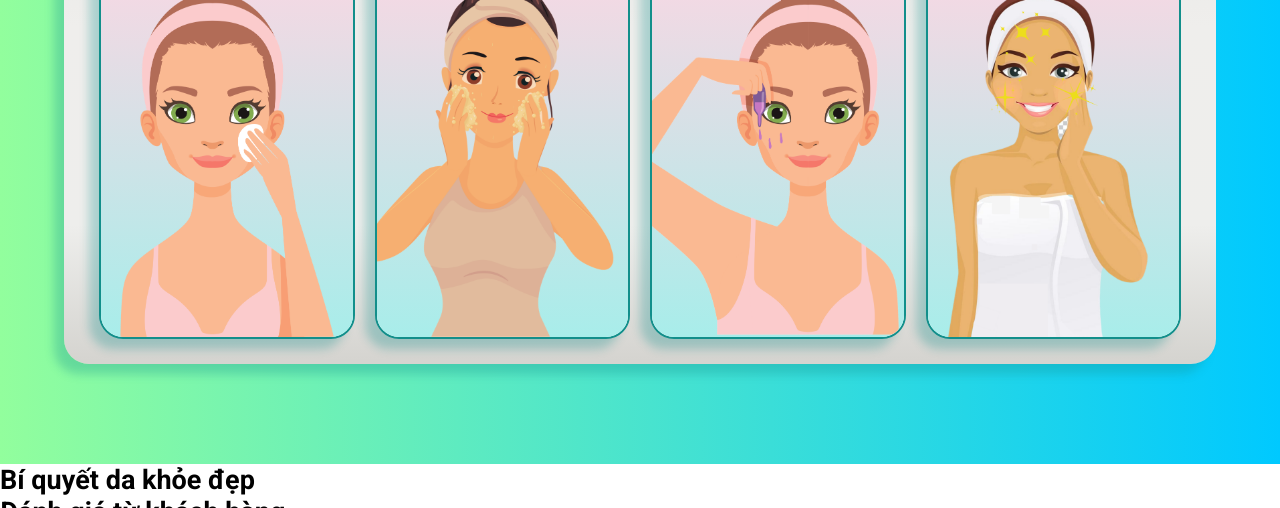
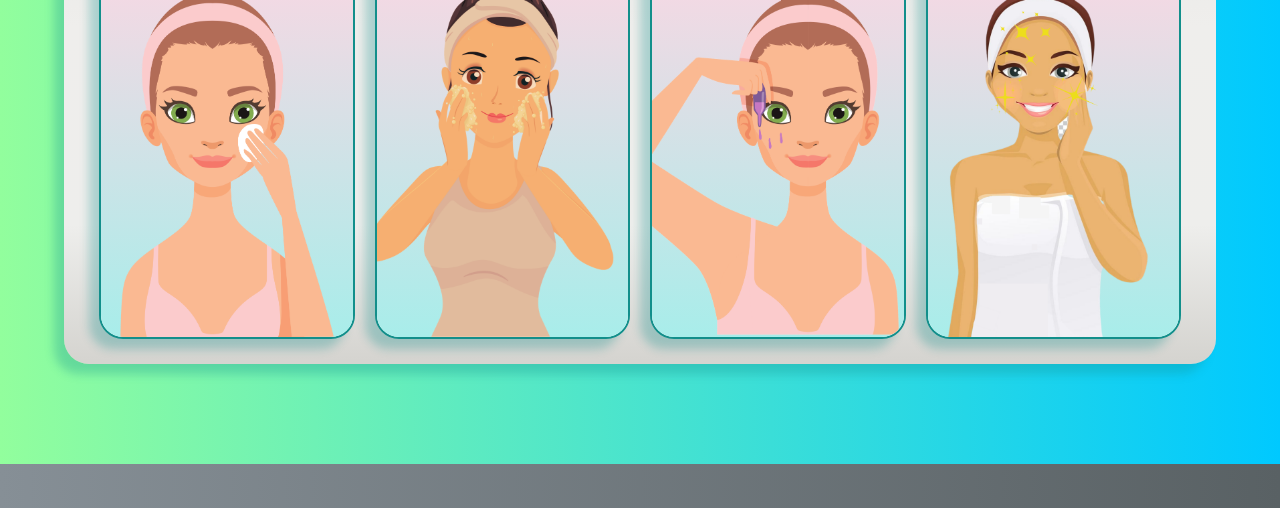
Before and after one commit to vanhieu95/the-joly, a website: page build/index.html in a window 1280 px wide. Shown: the part 2982-3490 px from the top of the page. Drawn offline with Linux system fonts and the light colour scheme.

Commit message:
update note and review

```diff
--- a/build/index.html
+++ b/build/index.html
@@ -272,7 +272,7 @@
           </div>
         </div>
       </section>
-      <section id="note" class="note">
+      <!-- <section id="note" class="note">
         <div class="note__wrapper">
           <div class="note__header">
             <h2 class="note__title">Bí quyết da khỏe đẹp</h2>
@@ -285,7 +285,7 @@
             <h2 class="review__title">Đánh giá từ khách hàng</h2>
           </div>
         </div>
-      </section>
+      </section> -->
     </main>
     <footer id="contact" class="contact">
       <div class="contact__wrapper">
```
